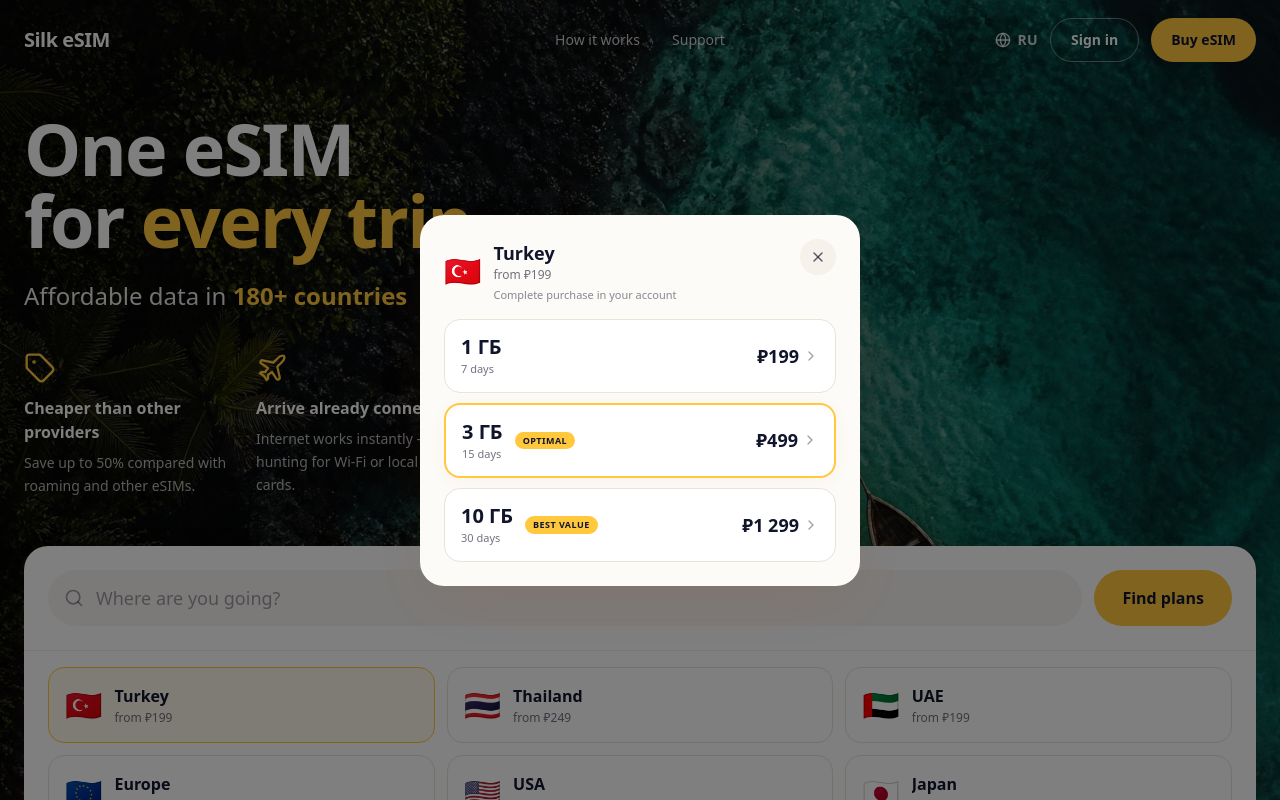
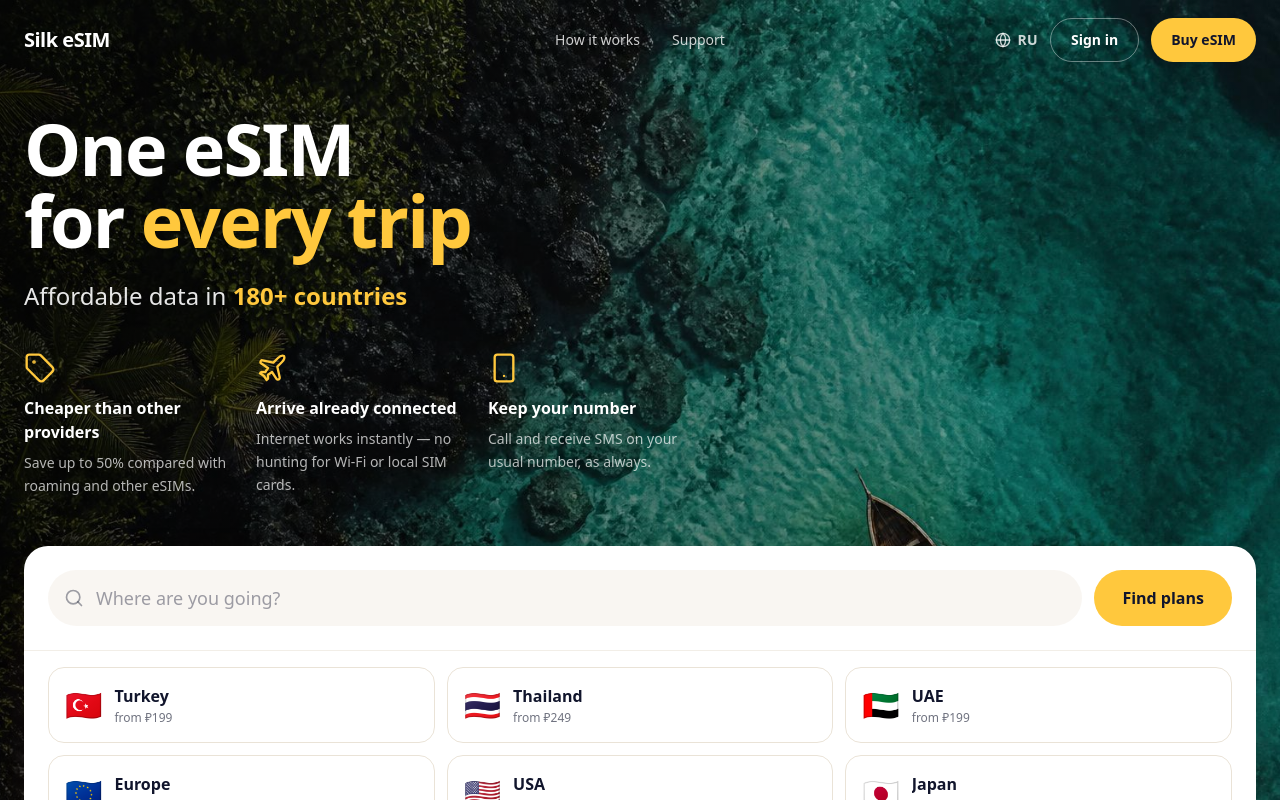
Before and after one commit to yatskovatatyana-dotcom/silk-esims, a React (Vite) app: page / in a window 1280 px wide. Shown: the top 800 px of the page. Built offline with nearby package versions, Linux system fonts and the light colour scheme.

Commit message:
Changes
Co-authored-by: yatskovatatyana-dotcom <235263755+yatskovatatyana-dotcom@users.noreply.github.com>

```diff
--- a/src/components/Hero.tsx
+++ b/src/components/Hero.tsx
@@ -11,7 +11,7 @@ const Hero = () => {
   const lang = (i18n.language === 'ru' ? 'ru' : 'en') as 'ru' | 'en';
 
   const [query, setQuery] = useState('');
-  const [activeSlug, setActiveSlug] = useState<string>('turkey');
+  const [activeSlug, setActiveSlug] = useState<string>('');
 
   const chips = useMemo(
     () => heroChipSlugs.map((s) => heroCountries.find((c) => c.slug === s)!).filter(Boolean),
```
